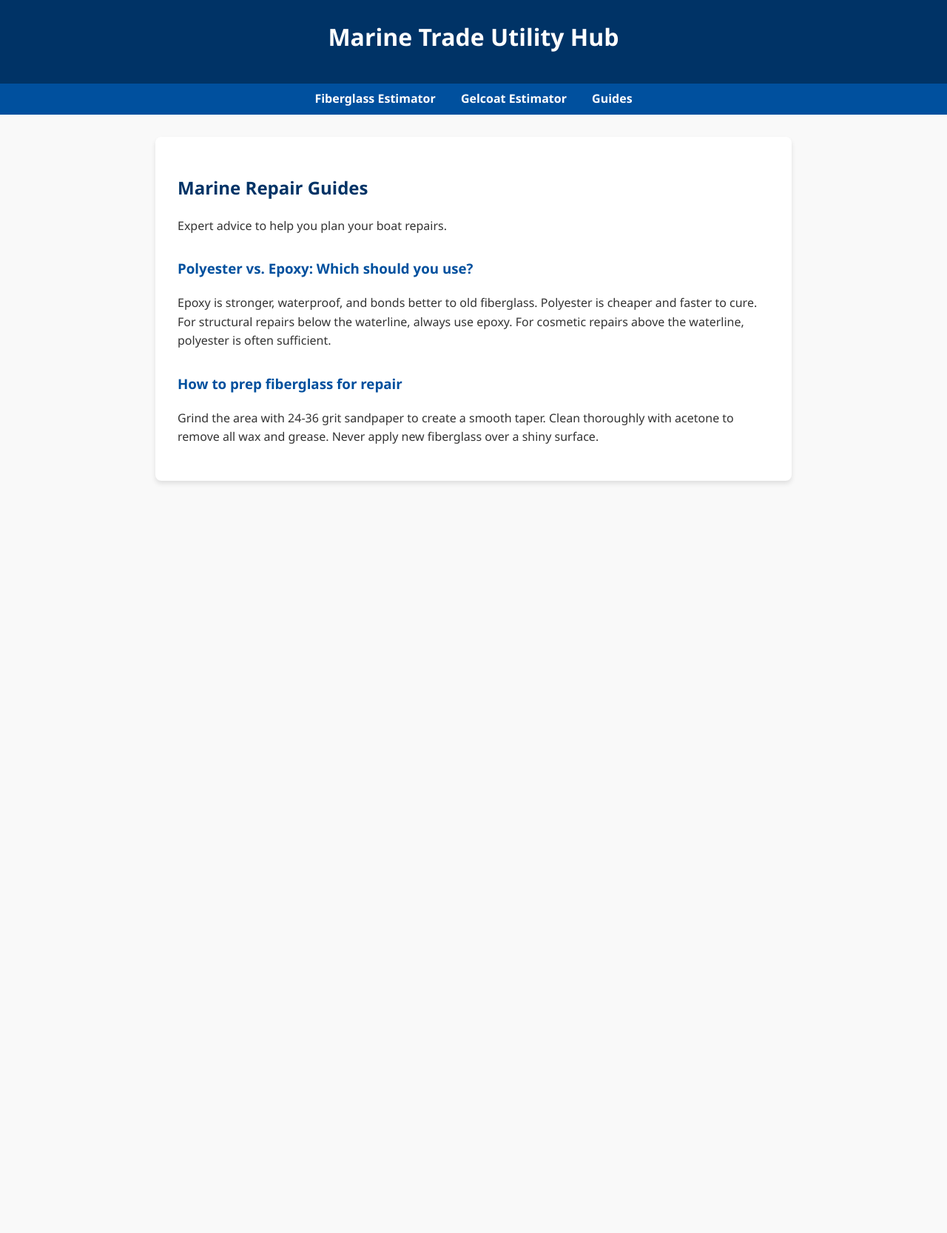
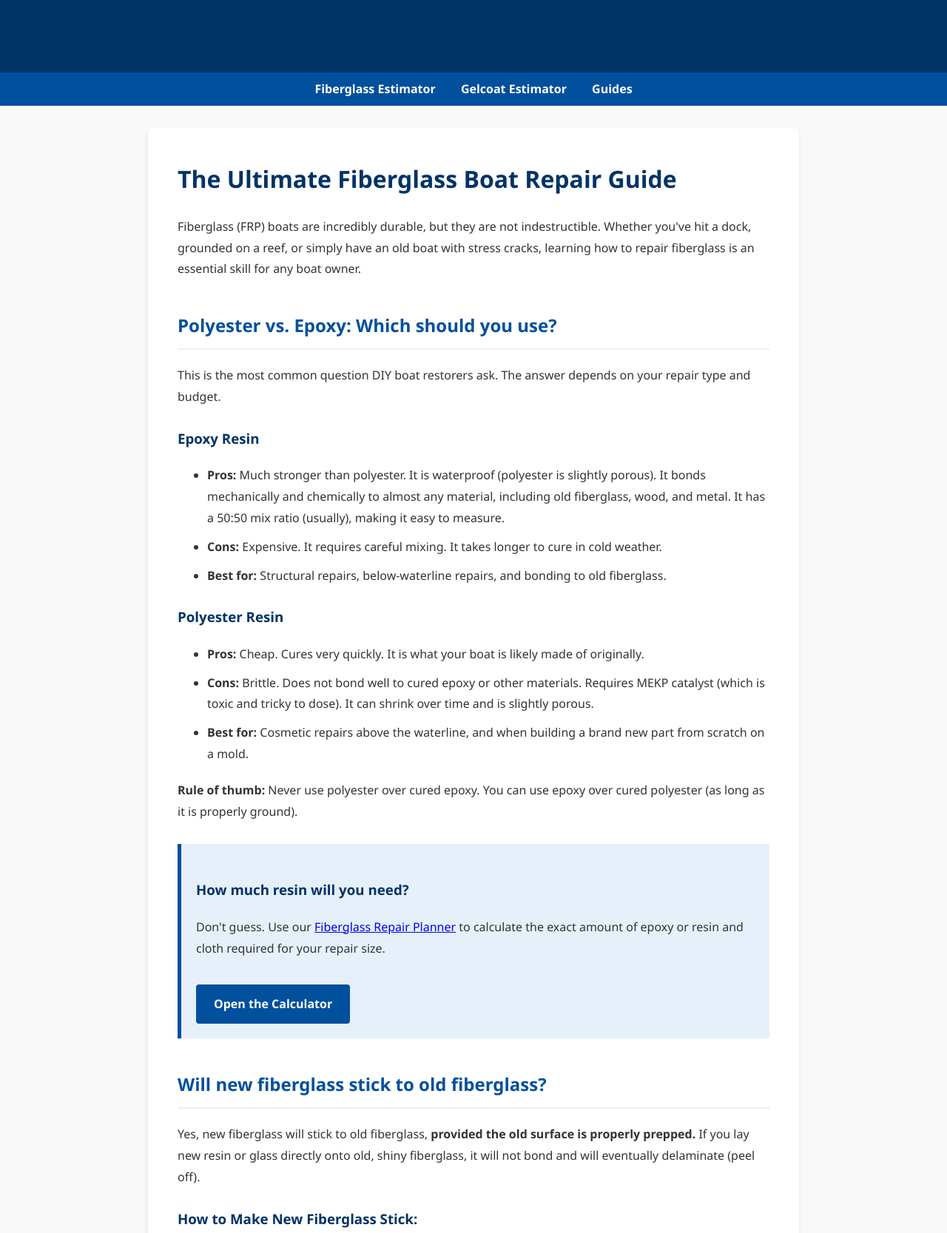
Before and after one commit to dewetandrei-dotcom/marine-trade-utility-hub, a plain HTML site: page guides.html in a window 1280 px wide. Shown: the part 13-1680 px from the top of the page at 74% size. Before the commit the page ends 800 px from the top, so only its background shows below. Drawn offline with Linux system fonts and the light colour scheme.

Commit message:
Update guides.html

```diff
--- a/guides.html
+++ b/guides.html
@@ -3,33 +3,95 @@
 <head>
     <meta charset="UTF-8">
     <meta name="viewport" content="width=device-width, initial-scale=1.0">
-    <title>Guides | Marine Trade Utility Hub</title>
+    <title>The Ultimate Fiberglass Boat Repair Guide | Marine Trade Utility Hub</title>
+    <meta name="description" content="Learn how to repair fiberglass boats. Compare epoxy vs polyester, learn prep techniques, and find out how to make new fiberglass stick to old.">
     <style>
-        body { font-family: 'Segoe UI', sans-serif; margin: 0; background-color: #f9f9f9; color: #333; line-height: 1.6; }
+        body { font-family: 'Segoe UI', Tahoma, Geneva, Verdana, sans-serif; margin: 0; padding: 0; background-color: #f9f9f9; color: #333; line-height: 1.8; }
         header { background-color: #003366; color: white; padding: 1rem 0; text-align: center; }
         nav { background-color: #00509e; padding: 0.5rem; text-align: center; }
         nav a { color: white; text-decoration: none; margin: 0 15px; font-weight: bold; }
-        .container { max-width: 800px; margin: 30px auto; background: white; padding: 30px; border-radius: 8px; box-shadow: 0 4px 6px rgba(0,0,0,0.1); }
-        h2 { color: #003366; }
-        h3 { color: #00509e; margin-top: 30px;}
+        nav a:hover { text-decoration: underline; }
+        .container { max-width: 800px; margin: 30px auto; background: white; padding: 40px; border-radius: 8px; box-shadow: 0 4px 6px rgba(0,0,0,0.1); }
+        h1 { color: #003366; margin-top: 0; }
+        h2 { color: #00509e; border-bottom: 2px solid #e6f0fa; padding-bottom: 10px; margin-top: 40px; }
+        h3 { color: #003366; margin-top: 25px; }
+        p { margin-bottom: 15px; }
+        ul, ol { margin-bottom: 20px; }
+        li { margin-bottom: 10px; }
+        .highlight-box { background-color: #e6f0fa; border-left: 5px solid #00509e; padding: 20px; margin: 30px 0; }
+        .cta-btn { display: inline-block; background-color: #00509e; color: white; padding: 12px 24px; text-decoration: none; border-radius: 4px; font-weight: bold; margin-top: 20px; }
+        .cta-btn:hover { background-color: #003366; }
     </style>
 </head>
 <body>
-    <header><h1>Marine Trade Utility Hub</h1></header>
+    <header>
+        <h1>Marine Trade Utility Hub</h1>
+    </header>
     <nav>
         <a href="index.html">Fiberglass Estimator</a>
         <a href="gelcoat.html">Gelcoat Estimator</a>
         <a href="guides.html">Guides</a>
     </nav>
     <div class="container">
-        <h2>Marine Repair Guides</h2>
-        <p>Expert advice to help you plan your boat repairs.</p>
+        <h1>The Ultimate Fiberglass Boat Repair Guide</h1>
+        <p>Fiberglass (FRP) boats are incredibly durable, but they are not indestructible. Whether you've hit a dock, grounded on a reef, or simply have an old boat with stress cracks, learning how to repair fiberglass is an essential skill for any boat owner.</p>
 
-        <h3>Polyester vs. Epoxy: Which should you use?</h3>
-        <p>Epoxy is stronger, waterproof, and bonds better to old fiberglass. Polyester is cheaper and faster to cure. For structural repairs below the waterline, always use epoxy. For cosmetic repairs above the waterline, polyester is often sufficient.</p>
+        <h2>Polyester vs. Epoxy: Which should you use?</h2>
+        <p>This is the most common question DIY boat restorers ask. The answer depends on your repair type and budget.</p>
 
-        <h3>How to prep fiberglass for repair</h3>
-        <p>Grind the area with 24-36 grit sandpaper to create a smooth taper. Clean thoroughly with acetone to remove all wax and grease. Never apply new fiberglass over a shiny surface.</p>
+        <h3>Epoxy Resin</h3>
+        <ul>
+            <li><strong>Pros:</strong> Much stronger than polyester. It is waterproof (polyester is slightly porous). It bonds mechanically and chemically to almost any material, including old fiberglass, wood, and metal. It has a 50:50 mix ratio (usually), making it easy to measure.</li>
+            <li><strong>Cons:</strong> Expensive. It requires careful mixing. It takes longer to cure in cold weather.</li>
+            <li><strong>Best for:</strong> Structural repairs, below-waterline repairs, and bonding to old fiberglass.</li>
+        </ul>
+
+        <h3>Polyester Resin</h3>
+        <ul>
+            <li><strong>Pros:</strong> Cheap. Cures very quickly. It is what your boat is likely made of originally.</li>
+            <li><strong>Cons:</strong> Brittle. Does not bond well to cured epoxy or other materials. Requires MEKP catalyst (which is toxic and tricky to dose). It can shrink over time and is slightly porous.</li>
+            <li><strong>Best for:</strong> Cosmetic repairs above the waterline, and when building a brand new part from scratch on a mold.</li>
+        </ul>
+        <p><strong>Rule of thumb:</strong> Never use polyester over cured epoxy. You can use epoxy over cured polyester (as long as it is properly ground).</p>
+
+        <div class="highlight-box">
+            <h3>How much resin will you need?</h3>
+            <p>Don't guess. Use our <a href="index.html">Fiberglass Repair Planner</a> to calculate the exact amount of epoxy or resin and cloth required for your repair size.</p>
+            <a href="index.html" class="cta-btn">Open the Calculator</a>
+        </div>
+
+        <h2>Will new fiberglass stick to old fiberglass?</h2>
+        <p>Yes, new fiberglass will stick to old fiberglass, <strong>provided the old surface is properly prepped.</strong> If you lay new resin or glass directly onto old, shiny fiberglass, it will not bond and will eventually delaminate (peel off).</p>
+
+        <h3>How to Make New Fiberglass Stick:</h3>
+        <ol>
+            <li><strong>Grind the surface:</strong> Use a coarse-grit sandpaper (16, 24, or 36-grit) on a grinder or sander to remove all the shine, paint, or gelcoat down to the fresh, rough laminate beneath. You should see the glass fibers.</li>
+            <li><strong>Bevel the edges:</strong> If you are filling a hole, you must "taper" or bevel the edges outward so that the new fiberglass overlaps smoothly. You want a 12:1 ratio (for every 1 unit of thickness, taper out 12 units).</li>
+            <li><strong>Clean thoroughly:</strong> Blow away all dust with compressed air, then wipe the area down with acetone or styrene to remove grease, wax, and oils. Do this immediately before applying the resin.</li>
+        </ol>
+
+        <h2>What is the best filler for fiberglass boats?</h2>
+        <p>Choosing the right filler depends on where the repair is and what final finish you want.</p>
+        <ul>
+            <li><strong>Structural Fillers:</strong> Use a mixture of epoxy resin and high-density fillers (like colloidal silica or milled fibers). This creates a strong, waterproof paste for filling gouges, voids, or bonding hardware.</li>
+            <li><strong>Fairing Compounds:</strong> Use a mixture of epoxy and low-density microballoons. This creates a lightweight, easy-to-sand paste used for smoothing out the final surface before painting or gelcoating.</li>
+            <li><strong>West System Fillers:</strong> Products like 406 (Colloidal Silica) and 407 (Low-Density Filler) are the industry standards for these applications.</li>
+        </ul>
+
+        <h2>How much does it cost to fix fiberglass on a boat?</h2>
+        <p>Professional marine labor rates generally run from <strong>$75 to $150+ per hour</strong>. A small, light gelcoat scratch might cost $75 to $200 to fix professionally. A major hole or structural repair can easily cost $2,000 to $10,000+.</p>
+        <p>By doing the repair yourself, you only pay for materials. A DIY repair of a 1-square-foot area using epoxy and cloth typically costs less than $50 in materials. You can use our calculator above to get a precise estimate for your specific repair.</p>
+
+        <h2>Step-by-Step Overview of the Repair Process</h2>
+        <ol>
+            <li><strong>Preparation:</strong> Grind and bevel the damaged area to create a smooth slope and taper. Clean the surface thoroughly with acetone.</li>
+            <li><strong>Cut the Glass:</strong> Cut your fiberglass cloth or mat to the shape of the repair. Cut multiple layers, with each layer slightly larger than the last.</li>
+            <li><strong>Wet Out:</strong> Apply a layer of mixed resin to the prepared surface. Lay down your first piece of glass and press it into the resin.</li>
+            <li><strong>Layering:</strong> Apply more resin and add subsequent layers of glass until you have built up the thickness to match the original laminate.</li>
+            <li><strong>Fairing:</strong> Once the repair is fully cured, sand it smooth. Apply a fairing compound to fill any low spots, and sand again.</li>
+            <li><strong>Finishing:</strong> Apply gelcoat or marine paint to match the surrounding area.</li>
+        </ol>
+
     </div>
 </body>
 </html>
```
